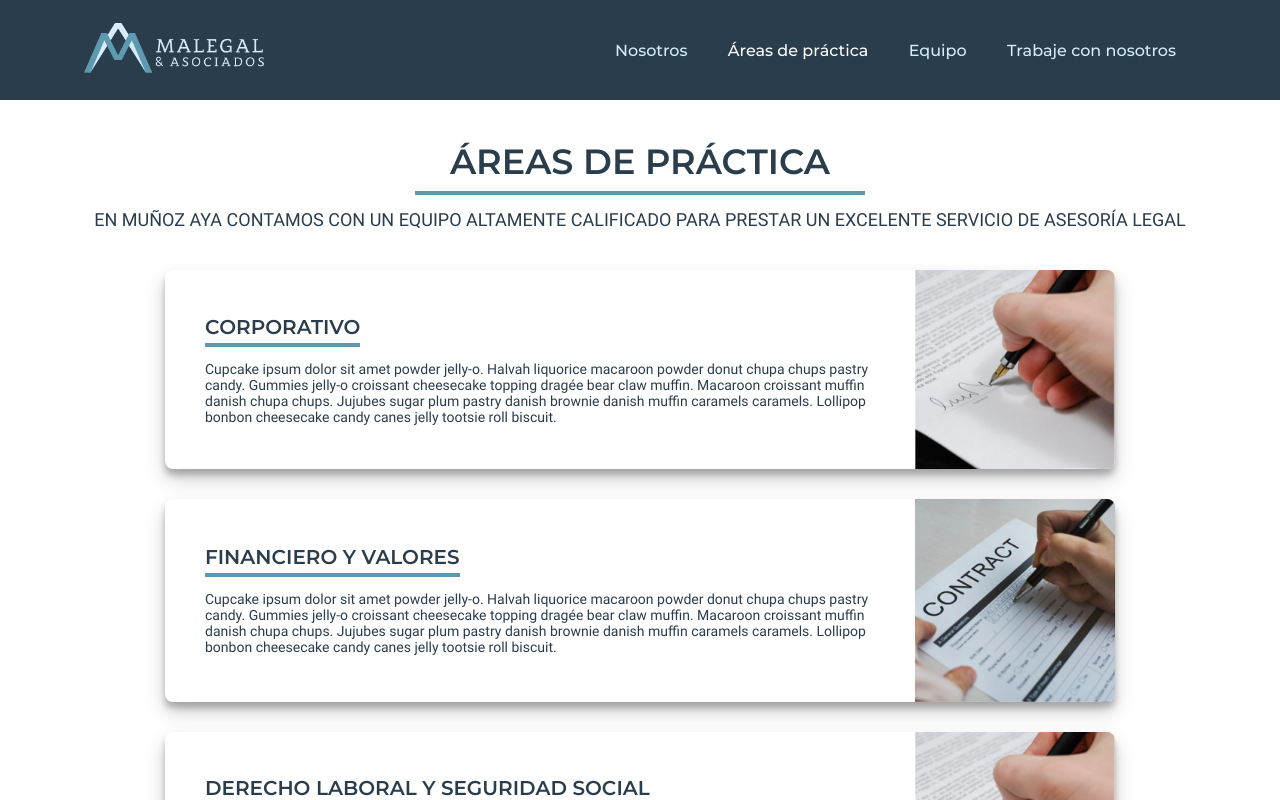
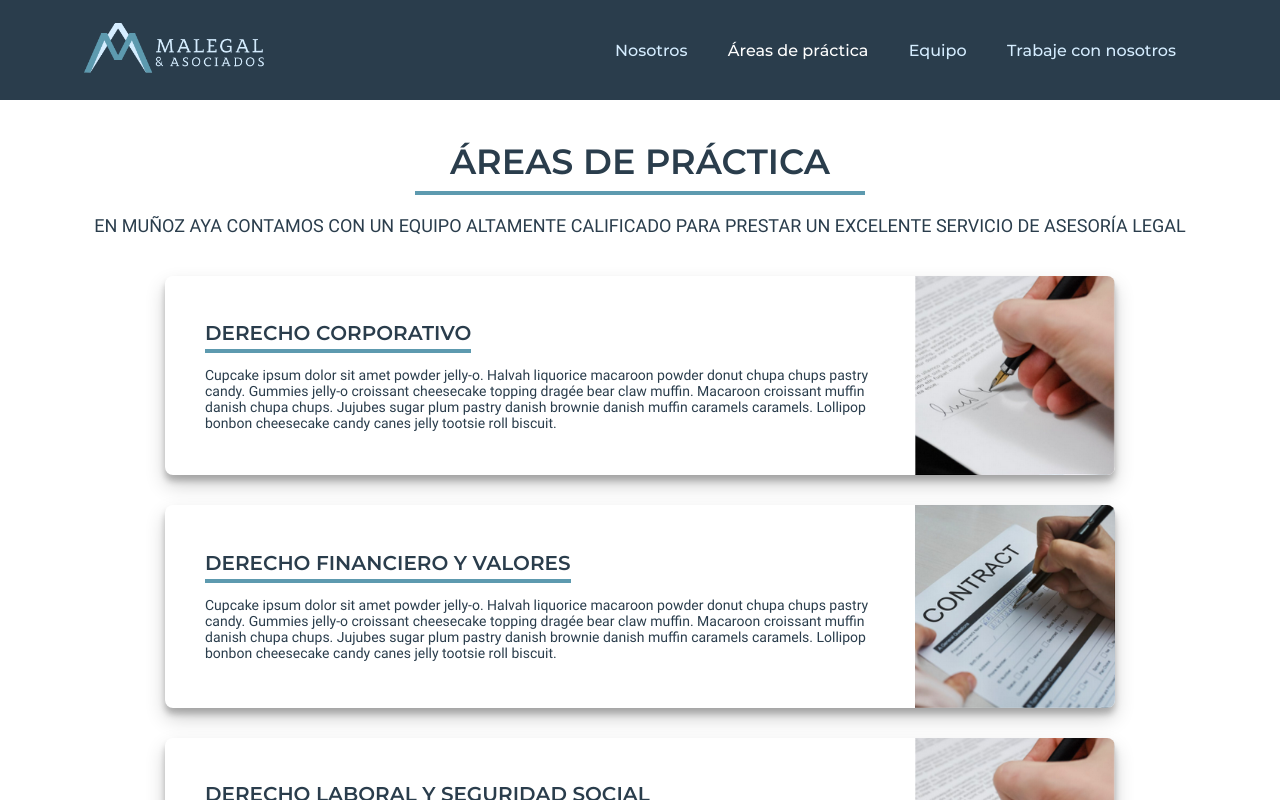
Before and after one commit to fcor/malegal, a React (Create React App) app: page /areas in a window 1280 px wide. Shown: the top 800 px of the page. Built offline with nearby package versions, Linux system fonts and the light colour scheme.

Commit message:
Scroll to top ok

```diff
--- a/src/App.css
+++ b/src/App.css
@@ -614,7 +614,7 @@ transform: scale(.9);
 }
 
 .areas-header p{
-  margin: 14px 0 0 0;
+  margin: 20px 0 0 0;
   font-family: 'Roboto';
   font-size: 18px;
   color: #2A3D4C;
--- a/src/components/About.jsx
+++ b/src/components/About.jsx
@@ -17,7 +17,13 @@ const getCardContent = (variant) =>{
   }
 }
 
-const About = () =>
+class About extends React.Component {
+  componentDidMount(){
+    window.scrollTo(0, 0)
+  }
+
+  render() {
+    return(
       <div className="about">
         <div className="container">
           <div className="about-box column">
@@ -27,6 +33,9 @@ const About = () =>
           </div>
         </div>
       </div>
+    )
+  }
+}
 
 const Text = () =>
   <div className="about-header-text column">
--- a/src/components/Areas.jsx
+++ b/src/components/Areas.jsx
@@ -4,12 +4,12 @@ import areas2 from '../assets/img/areas2.png'
 
 const cardDetails = [
   {
-    title: 'CORPORATIVO',
+    title: 'DERECHO CORPORATIVO',
     text: 'Cupcake ipsum dolor sit amet powder jelly-o. Halvah liquorice macaroon powder donut chupa chups pastry candy. Gummies jelly-o croissant cheesecake topping dragée bear claw muffin. Macaroon croissant muffin danish chupa chups. Jujubes sugar plum pastry danish brownie danish muffin caramels caramels. Lollipop bonbon cheesecake candy canes jelly tootsie roll biscuit.',
     img: areas1
   },
   {
-    title: 'FINANCIERO Y VALORES',
+    title: 'DERECHO FINANCIERO Y VALORES',
     text: 'Cupcake ipsum dolor sit amet powder jelly-o. Halvah liquorice macaroon powder donut chupa chups pastry candy. Gummies jelly-o croissant cheesecake topping dragée bear claw muffin. Macaroon croissant muffin danish chupa chups. Jujubes sugar plum pastry danish brownie danish muffin caramels caramels. Lollipop bonbon cheesecake candy canes jelly tootsie roll biscuit.',
     img: areas2
   },
@@ -20,11 +20,21 @@ const cardDetails = [
   },
 ]
 
-const Areas = () =>
-  <div className="container column">
-    <Header />
-    <Cards />
-  </div>
+class Areas extends React.Component {
+
+  componentDidMount(){
+    window.scrollTo(0, 0)
+  }
+
+  render() {
+    return(
+      <div className="container column">
+        <Header />
+        <Cards />
+      </div>
+    )
+  }
+}
 
 const Header = () =>
   <div className="areas-header column">
--- a/src/components/Team.jsx
+++ b/src/components/Team.jsx
@@ -23,6 +23,10 @@ class Team extends React.Component {
 
     this.onClick = this.onClick.bind(this)
     this.onClose = this.onClose.bind(this)
+  }
+
+  componentDidMount(){
+    window.scrollTo(0, 0)
   }
 
   onClick(member){
--- a/src/components/Trabajo.jsx
+++ b/src/components/Trabajo.jsx
@@ -26,11 +26,21 @@ const getInputDetails = (type) => {
   }
 }
 
-const Trabajo = () =>
-  <div className="work-box row">
-    <WorkCard />
-    <WorkForm />
-  </div>
+class Trabajo extends React.Component {
+
+  componentDidMount(){
+    window.scrollTo(0, 0)
+  }
+
+  render() {
+    return(
+      <div className="work-box row">
+        <WorkCard />
+        <WorkForm />
+      </div>
+    )
+  }
+}
 
 const WorkCard = () =>
   <div className="work-card column">
```
Lines whose indentation alone changed are shown as unchanged.
